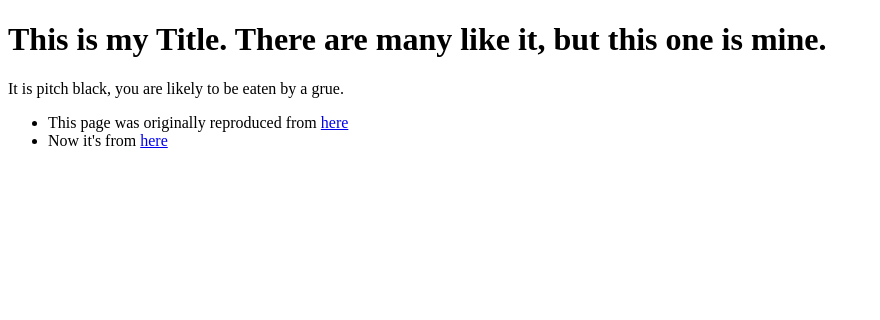
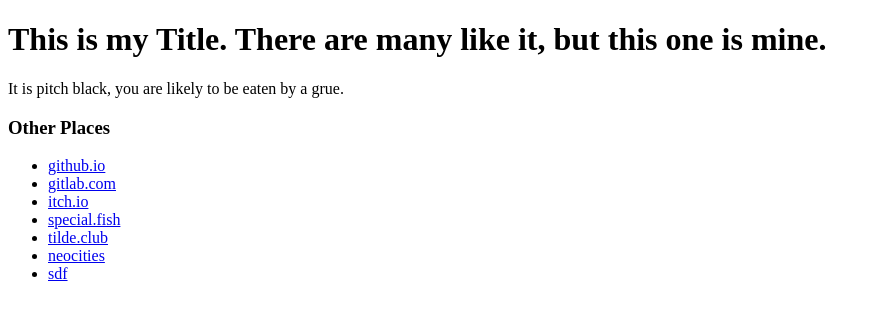
Before and after one commit to atebyagrue/atebyagrue.github.io, a plain HTML site: page index.html in a window 1280 px wide. Shown: the whole page, without its empty margins (0-880 px from the left). Drawn offline with Linux system fonts and the light colour scheme.

Commit message:
page tweaks

```diff
--- a/index.html
+++ b/index.html
@@ -13,9 +13,15 @@
   <!-- <script src="scripts.js"></script> -->
   <p>It is pitch black, you are likely to be eaten by a grue.</p>
 
+  <h3>Other Places</h3>
   <ul>
-    <li>This page was originally reproduced from <a href="https://pages.github.com/">here</a></li>
-    <li>Now it's from <a href="https://www.sitepoint.com/a-basic-html5-template/">here</a></li>
+    <li><a href="https://atebyagrue.github.io/">github.io</a></li>
+    <li><a href="https://atebyagrue.gitlab.com/">gitlab.com</a></li>
+    <li><a href="https://itch.io/profile/atebyagrue">itch.io</a></li>
+    <li><a href="https://special.fish/atebyagrue">special.fish</a></li>
+    <li><a href="https://tilde.club/~atebyagrue/">tilde.club</a></li>
+    <li><a href="https://atebyagrue.neocities.org/">neocities</a></li>
+    <li><a href="http://atebyagrue.freeshell.net/">sdf</a></li>
   </ul>
 
 </body>
```
